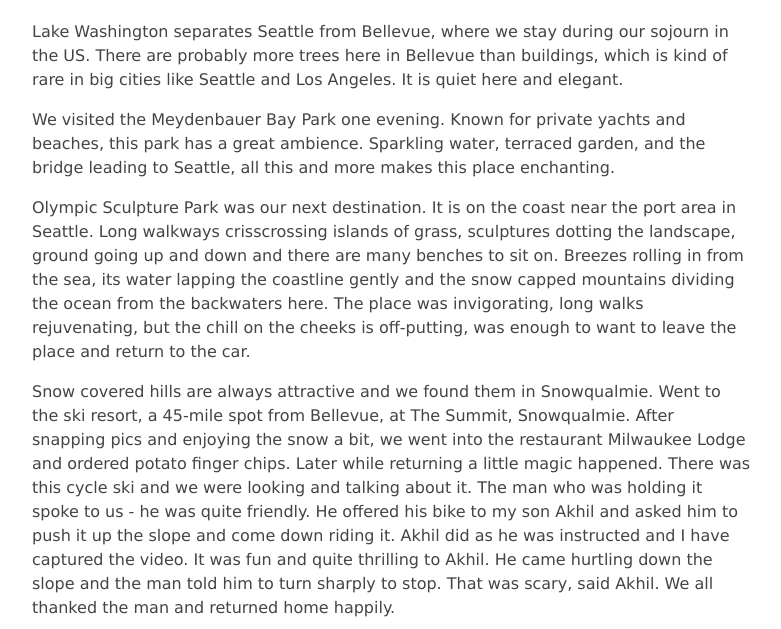
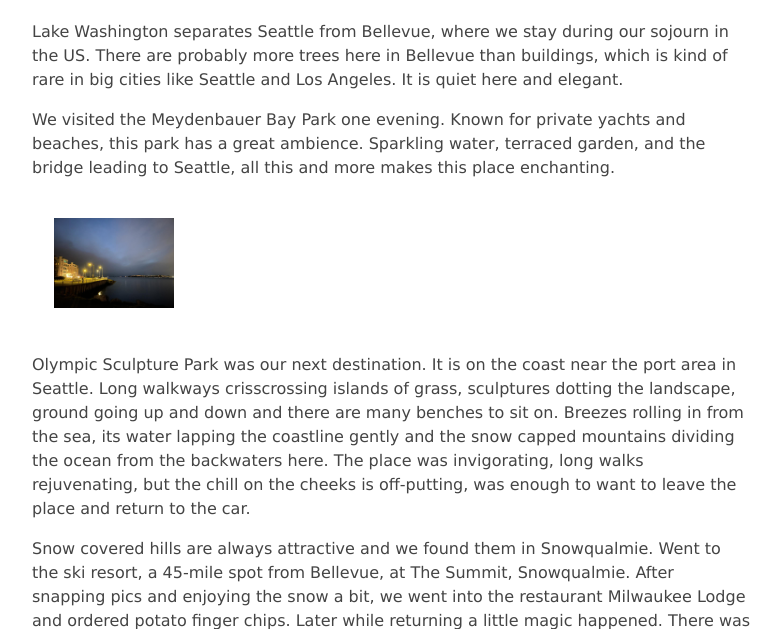
Before and after one commit to nanpython/the_rambler, a Flask app: page /blog/first_week_bellevue in a window 1280 px wide. Shown: the part 221-850 px from the top of the page, without its empty margins (248-1029 px from the left). Run offline with Flask 2, Linux system fonts and the light colour scheme.

Commit message:
Changed 2 files Created: static/images/blog/alki.jpg Updated: templates/blog/first_week_bellevue.html

```diff
--- a/templates/blog/first_week_bellevue.html
+++ b/templates/blog/first_week_bellevue.html
@@ -10,7 +10,9 @@
 Lake Washington separates Seattle from Bellevue, where we stay during our sojourn in the US. There are probably more trees here in Bellevue than buildings, which is kind of rare in big cities like Seattle and Los Angeles. It is quiet here and elegant.
 </p><p>
 We visited the Meydenbauer Bay Park one evening. Known for private yachts and beaches, this park has a great ambience. Sparkling water, terraced garden, and the bridge leading to Seattle, all this and more makes this place enchanting.
-</p><p>
+</p>
+      <img width="120" src="{{ url_for('static', filename='images/blog/alki.jpg') }}" alt="">
+      <p>
 Olympic Sculpture Park was our next destination. It is on the coast near the port area in Seattle. Long walkways crisscrossing islands of grass, sculptures dotting the landscape, ground going up and down and there are many benches to sit on. Breezes rolling in from the sea, its water lapping the coastline gently and the snow capped mountains dividing the ocean from the backwaters here. The place was invigorating, long walks rejuvenating, but the chill on the cheeks is off-putting, was enough to want to leave the place and return to the car.
 </p><p>
 Snow covered hills are always attractive and we found them in Snowqualmie. Went to the ski resort, a 45-mile spot from Bellevue, at The Summit, Snowqualmie. After snapping pics and enjoying the snow a bit, we went into the restaurant Milwaukee Lodge and ordered potato finger chips. Later while returning a little magic happened. There was this cycle ski and we were looking and talking about it. The man who was holding it spoke to us - he was quite friendly. He offered his bike to my son Akhil and asked him to push it up the slope and come down riding it. Akhil did as he was instructed and I have captured the video. It was fun and quite thrilling to Akhil. He came hurtling down the slope and the man told him to turn sharply to stop. That was scary, said Akhil. We all thanked the man and returned home happily.
```
Also changed, not shown: static/images/blog/alki.jpg (added).
